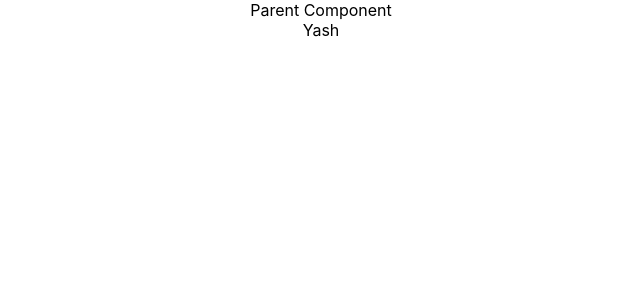
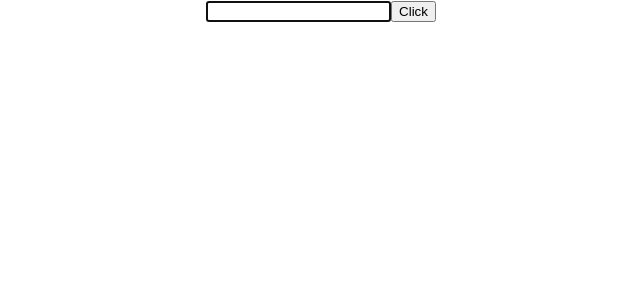
Before and after one commit to yashlad27/react_crash, a React (Create React App) app: page / in a window 1280 px wide. Shown: the top 300 px of the page, without its empty margins (319-959 px from the left). Built offline with nearby package versions, Linux system fonts and the light colour scheme.

Commit message:
Refs in react

```diff
--- a/src/App.js
+++ b/src/App.js
@@ -19,13 +19,16 @@
 // import FragmentDemo from './components/FragmentDemo';
 // import Table from './components/Table';
 // import PureComp from './components/PureComp';
-import ParentComp from './components/Advanced/ParentComp';
+// import ParentComp from './components/Advanced/ParentComp';
+import RefsDemo from './components/Advanced/RefsDemo';
 
 function App() {
   return (
     <div className="App">
 
-      <ParentComp />
+      <RefsDemo />
+
+      {/* <ParentComp /> */}
 
       {/* <PureComp /> */}
 
--- /dev/null
+++ b/src/components/Advanced/RefsDemo.js
@@ -0,0 +1,29 @@
+import React, { Component } from 'react'
+
+class RefsDemo extends Component {
+    constructor(props) {
+      super(props)
+
+      this.inputRef = React.createRef()
+    }
+
+    componentDidMount() {
+        this.inputRef.current.focus()
+        console.log(this.inputRef)
+    }
+
+    clickHandler = () => {
+        alert(this.inputRef.current.value)
+    }
+
+  render() {
+    return (
+      <div>
+        <input type = "text" ref={this.inputRef}/>
+        <button onClick={this.clickHandler}>Click</button>
+      </div>
+    )
+  }
+}
+
+export default RefsDemo
```
Also changed, not shown: 1 other file (tests, documents, lock files or other folders).
